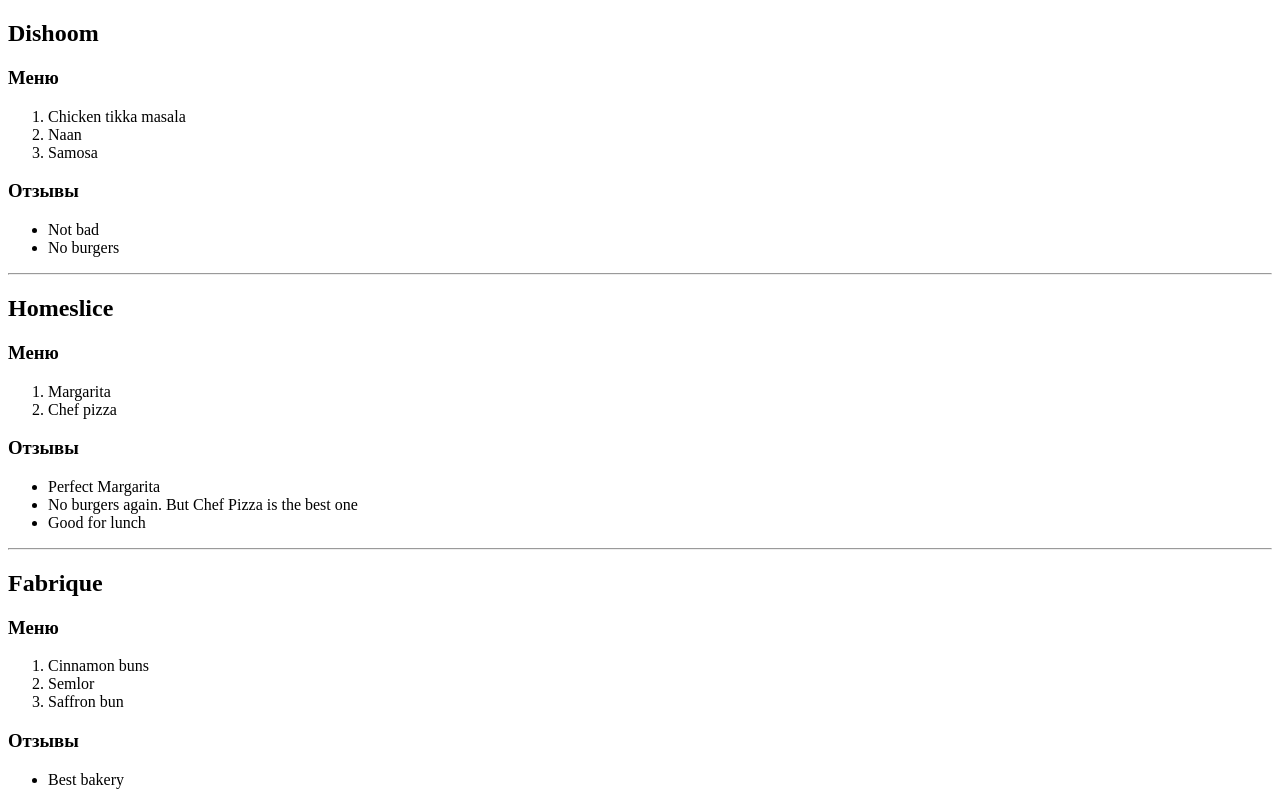
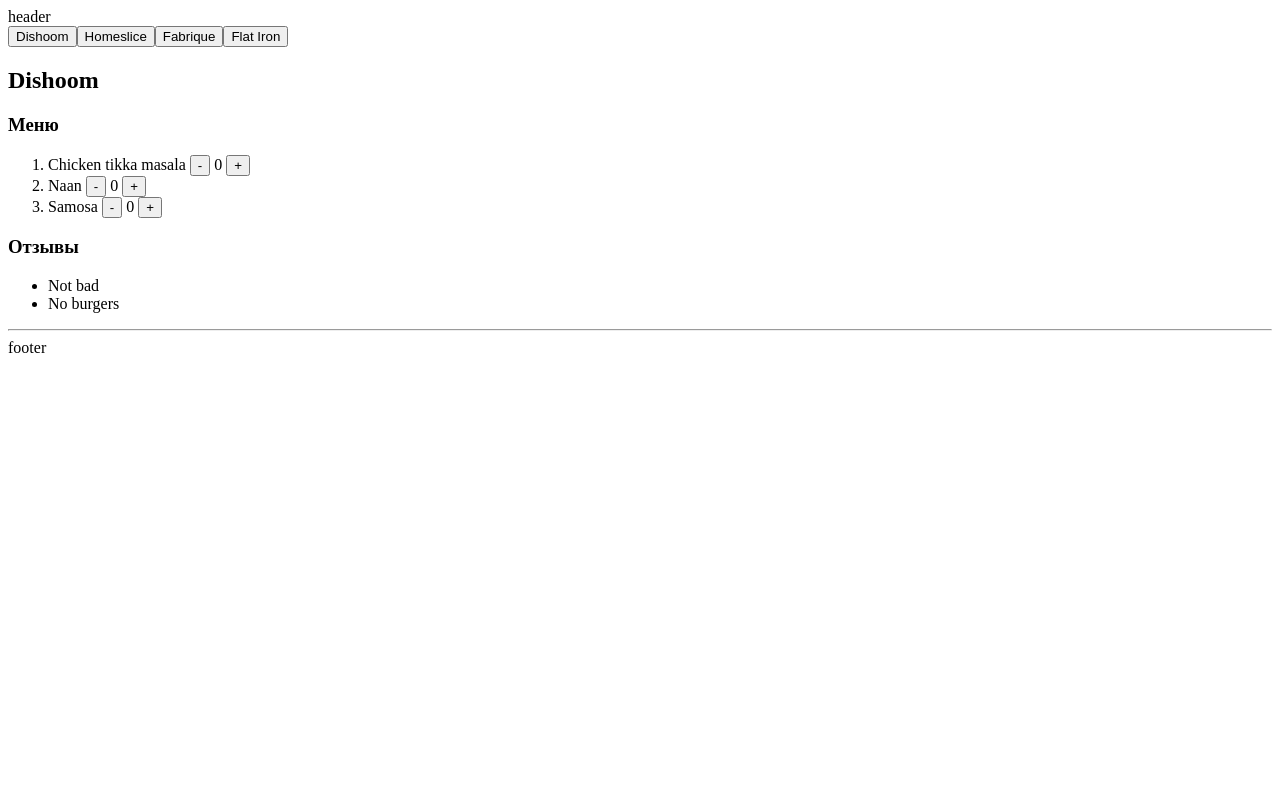
Before and after one commit to logivad/food-taxi, a React (Vite) app: page / in a window 1280 px wide. Shown: the top 800 px of the page. Built offline with nearby package versions, Linux system fonts and the light colour scheme.

Commit message:
Разбить на компоненты

```diff
--- a/mocks/restaurants.ts
+++ b/mocks/restaurants.ts
@@ -1,6 +1,6 @@
 import type { Restaurant } from '../src/model/restaurant';
 
-export const restaurants: Array<Restaurant> = [
+const restaurants: Array<Restaurant> = [
   {
     id: 'a757a0e9-03c1-4a2a-b384-8ac21dbe2fb2',
     name: 'Dishoom',
@@ -142,3 +142,5 @@ export const restaurants: Array<Restaurant> = [
     ],
   },
 ];
+
+export default restaurants;
--- a/src/App.tsx
+++ /dev/null
@@ -1,29 +0,0 @@
-import { type FC } from 'react';
-import type { Restaurant } from './model/restaurant';
-
-type Props = { restaurants: Array<Restaurant> };
-
-export const App: FC<Props> = ({ restaurants }) => (
-  <>
-    {restaurants.map(({ id, name, menu, reviews }) => (
-      <section key={id}>
-        <h2>{name}</h2>
-        <h3>Меню</h3>
-
-        <ol>
-          {menu.map(({ id, name }) => (
-            <li key={id}>{name}</li>
-          ))}
-        </ol>
-
-        <h3>Отзывы</h3>
-        <ul>
-          {reviews.map(({ id, text }) => (
-            <li key={id}>{text}</li>
-          ))}
-        </ul>
-        <hr />
-      </section>
-    ))}
-  </>
-);
--- /dev/null
+++ b/src/components/app/app.tsx
@@ -0,0 +1,26 @@
+import { useState, type FC } from 'react';
+import { Header } from '../header/header';
+import { Footer } from '../footer/footer';
+import { MainNav } from '../nav/nav';
+import { RestaurantCard } from '../restaurant/restaurant-card';
+
+import restaurantsMock from '../../../mocks/restaurants';
+
+export const App: FC = () => {
+  const [restaurants] = useState(restaurantsMock);
+  const [activeRestaurant, setActiveRestaurant] = useState(restaurants[0]);
+
+  return (
+    <>
+      <Header />
+      <MainNav
+        restaurants={restaurants}
+        onRestaurantSelect={(restaurant) =>
+          restaurant !== activeRestaurant && setActiveRestaurant(restaurant)
+        }
+      />
+      <RestaurantCard restaurant={activeRestaurant} />
+      <Footer />
+    </>
+  );
+};
--- /dev/null
+++ b/src/components/footer/footer.tsx
@@ -0,0 +1,3 @@
+import type { FC } from 'react';
+
+export const Footer: FC = () => <footer>footer</footer>;
--- /dev/null
+++ b/src/components/header/header.tsx
@@ -0,0 +1,3 @@
+import type { FC } from 'react';
+
+export const Header: FC = () => <header>header</header>;
--- /dev/null
+++ b/src/components/nav/nav.tsx
@@ -0,0 +1,22 @@
+import type { FC } from 'react';
+import type { Restaurant } from '../../model/restaurant';
+
+type Props = {
+  restaurants: Array<Restaurant>;
+  onRestaurantSelect: (restaurant: Restaurant) => void;
+};
+
+export const MainNav: FC<Props> = ({ restaurants, onRestaurantSelect }) => {
+  return (
+    <nav>
+      {restaurants.map((restaurant) => (
+        <button
+          key={restaurant.id}
+          onClick={() => onRestaurantSelect(restaurant)}
+        >
+          {restaurant.name}
+        </button>
+      ))}
+    </nav>
+  );
+};
--- /dev/null
+++ b/src/components/restaurant/dish.tsx
@@ -0,0 +1,13 @@
+import type { FC } from 'react';
+import { useDishCount } from './use-dish-count';
+
+export const Dish: FC<{ title: string }> = ({ title }) => {
+  const [count, incrementCount, decrementCount] = useDishCount();
+
+  return (
+    <span>
+      {title} <button onClick={() => decrementCount()}>-</button> {count}{' '}
+      <button onClick={() => incrementCount()}>+</button>
+    </span>
+  );
+};
--- /dev/null
+++ b/src/components/restaurant/restaurant-card.tsx
@@ -0,0 +1,16 @@
+import type { FC } from 'react';
+import type { Restaurant } from '../../model/restaurant';
+import { RestaurantMenu } from './restaurant-menu';
+import { RestaurantReviews } from './restaurant-reviews';
+
+export const RestaurantCard: FC<{ restaurant: Restaurant }> = ({
+  restaurant,
+}) => {
+  return (
+    <div>
+      <h2>{restaurant.name}</h2>
+      <RestaurantMenu menu={restaurant.menu} />
+      <RestaurantReviews reviews={restaurant.reviews} />
+    </div>
+  );
+};
--- /dev/null
+++ b/src/components/restaurant/restaurant-menu.tsx
@@ -0,0 +1,18 @@
+import type { FC } from 'react';
+import type { Menu } from '../../model/restaurant';
+import { Dish } from './dish';
+
+export const RestaurantMenu: FC<{ menu: Array<Menu> }> = ({ menu }) => {
+  return (
+    <div>
+      <h3>Меню</h3>
+      <ol>
+        {menu.map(({ id, name }) => (
+          <li key={id}>
+            <Dish title={name} />
+          </li>
+        ))}
+      </ol>
+    </div>
+  );
+};
--- /dev/null
+++ b/src/components/restaurant/restaurant-reviews.tsx
@@ -0,0 +1,18 @@
+import type { FC } from 'react';
+import type { Review } from '../../model/restaurant';
+
+export const RestaurantReviews: FC<{ reviews: Array<Review> }> = ({
+  reviews,
+}) => {
+  return (
+    <div>
+      <h3>Отзывы</h3>
+      <ul>
+        {reviews.map(({ id, text }) => (
+          <li key={id}>{text}</li>
+        ))}
+      </ul>
+      <hr />
+    </div>
+  );
+};
--- /dev/null
+++ b/src/components/restaurant/use-dish-count.tsx
@@ -0,0 +1,20 @@
+import { useState } from 'react';
+
+export const useDishCount = () => {
+  const MAX_COUNT = 5;
+  const [count, setCount] = useState(0);
+
+  const onIncrement = () => {
+    if (count < MAX_COUNT) {
+      setCount(count + 1);
+    }
+  };
+
+  const onDecrement = () => {
+    if (count > 0) {
+      setCount(count - 1);
+    }
+  };
+
+  return [count, onIncrement, onDecrement] as const;
+};
--- a/src/main.tsx
+++ b/src/main.tsx
@@ -1,12 +1,16 @@
 import { createRoot } from 'react-dom/client';
-import { App } from './App';
 
-import { restaurants } from '../mocks/restaurants';
+import { App } from './components/app/app';
+import { StrictMode } from 'react';
 
 const root = document.getElementById('root');
 
 if (root) {
   const reactRoot = createRoot(root);
 
-  reactRoot.render(<App restaurants={restaurants} />);
+  reactRoot.render(
+    <StrictMode>
+      <App />
+    </StrictMode>,
+  );
 }
```
